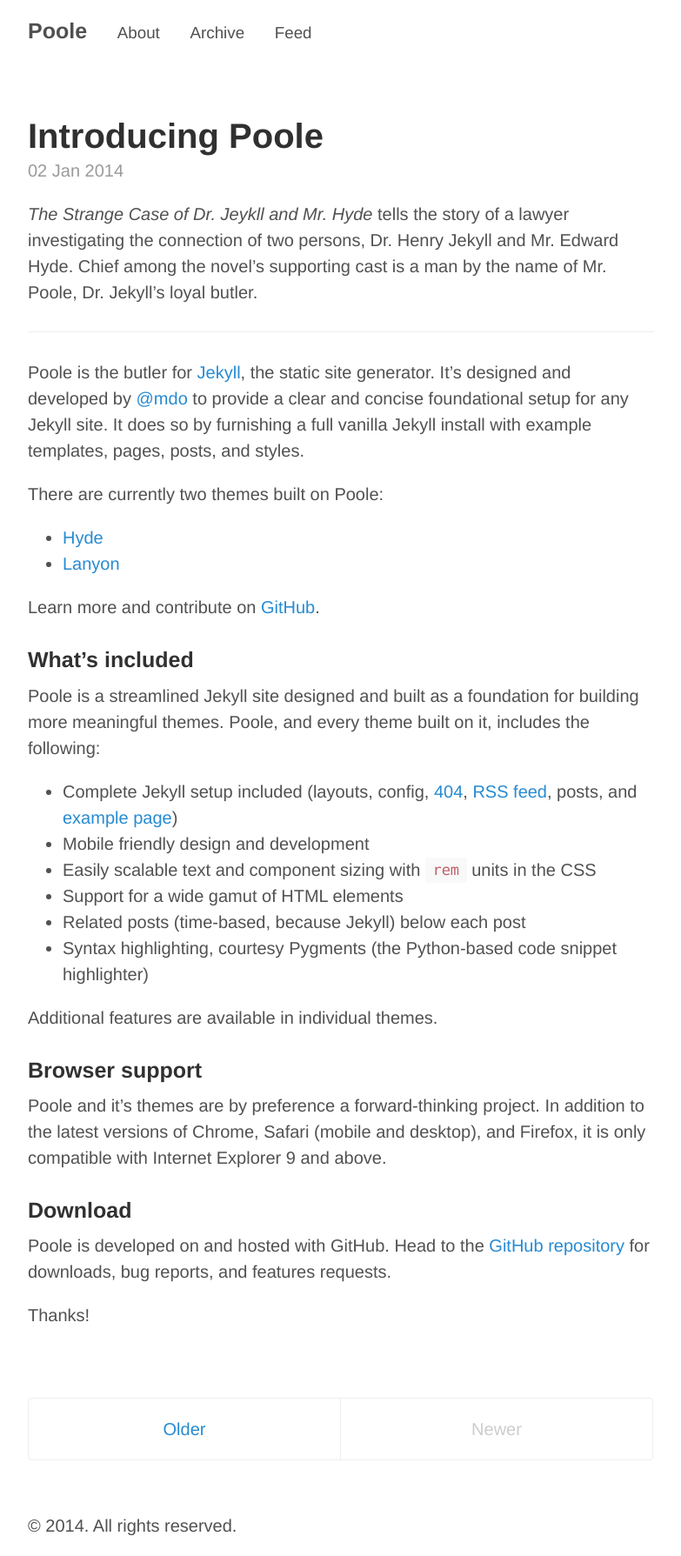
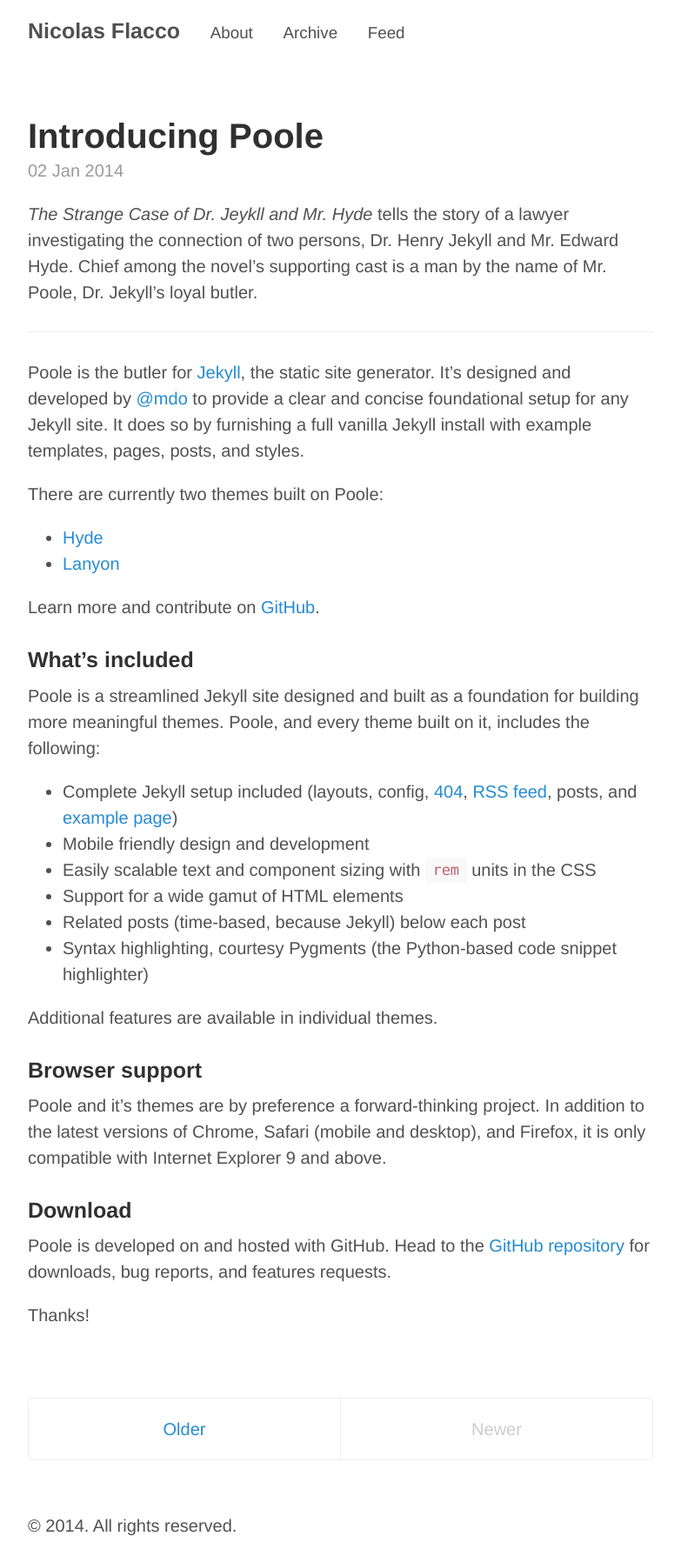
Before and after one commit to a34729t/a34729t.github.io, a Jekyll site: the page built from index.html, in a window 1280 px wide. Shown: the whole page at 87% size, without its empty margins (248-1031 px from the left). Built offline with Jekyll 4.4.1, drawn with Linux system fonts in a browser that asks for light colours; Markdown is read by kramdown in place of the engine named in the settings; the list of posts is cut into pages by our own code.

Commit message:
changing site name

```diff
--- a/_config.yml
+++ b/_config.yml
@@ -6,9 +6,9 @@
 permalink:        pretty
 
 # Setup
-title:            Poole
-tagline:          'The Jekyll Butler'
-description:      'Base theme for Jekyll themes by @mdo.'
+title:            Nicolas Flacco
+tagline:          ''
+description:      ''
 url:              a34729t.github.io
 
 author:
```
